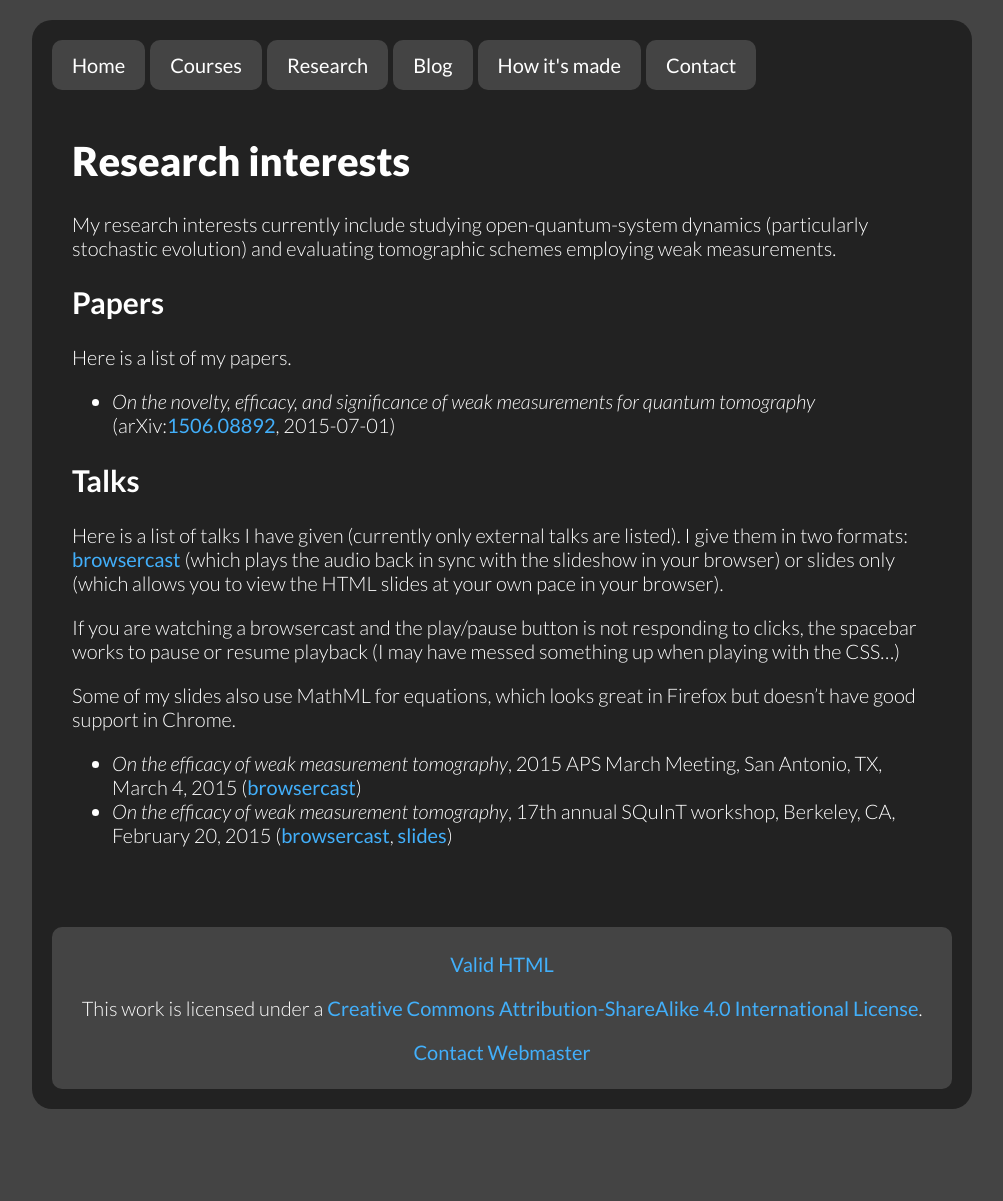
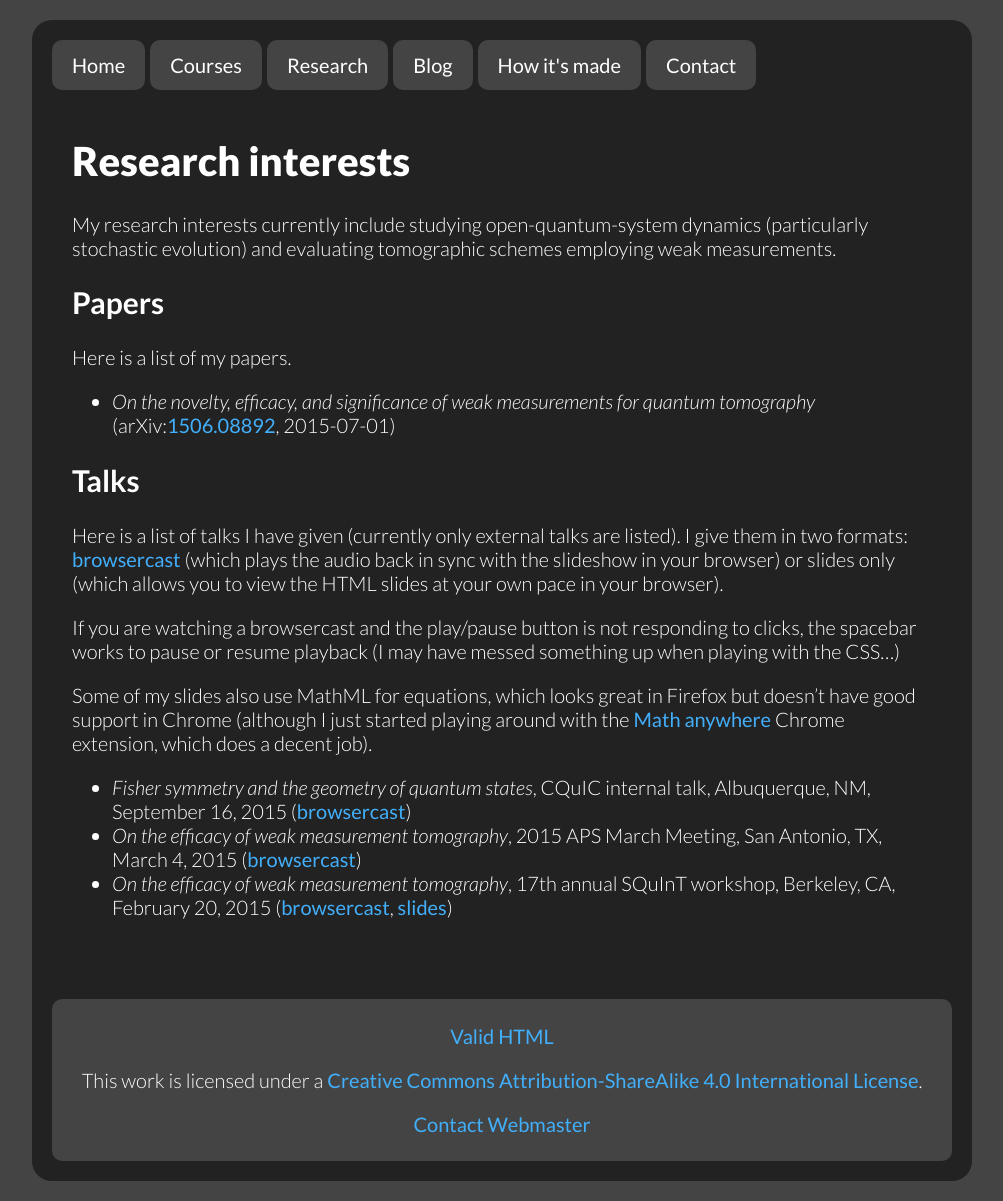
Before and after one commit to jarthurgross/website, a Jekyll site: the page built from research/index.md, in a window 1280 px wide. Shown: the whole page, without its empty margins (138-1141 px from the left). Built offline with Jekyll 4.4.1, drawn with Linux system fonts in a browser that asks for light colours; Markdown is read by kramdown in place of the engine named in the settings; before the commit the page ends 1129 px from its top, so only the background shows below that.

Commit message:
Added Sept 16, 2015 talk and mathml Chrome info

```diff
--- a/research/index.md
+++ b/research/index.md
@@ -31,8 +31,12 @@ clicks, the spacebar works to pause or resume playback (I may have messed
 something up when playing with the CSS...)
 
 Some of my slides also use MathML for equations, which looks great in Firefox
-but doesn't have good support in Chrome.
+but doesn't have good support in Chrome (although I just started playing around
+with the [Math anywhere][mathanywhere] Chrome extension, which does a decent
+job).
 
+* *Fisher symmetry and the geometry of quantum states*, CQuIC internal talk,
+  Albuquerque, NM, September 16, 2015 ([browsercast][fsgqsbc])
 * *On the efficacy of weak measurement tomography*, 2015 APS March Meeting, San
   Antonio, TX, March 4, 2015 ([browsercast][apsbc])
 * *On the efficacy of weak measurement tomography*, 17th annual SQuInT workshop,
```
Also changed, not shown: other parts of research/index.md (+2 -0 lines).
